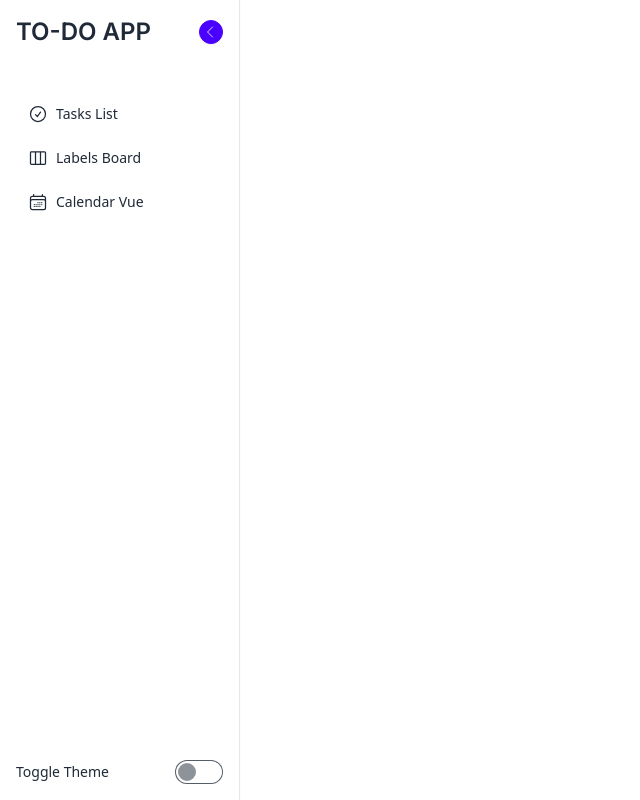
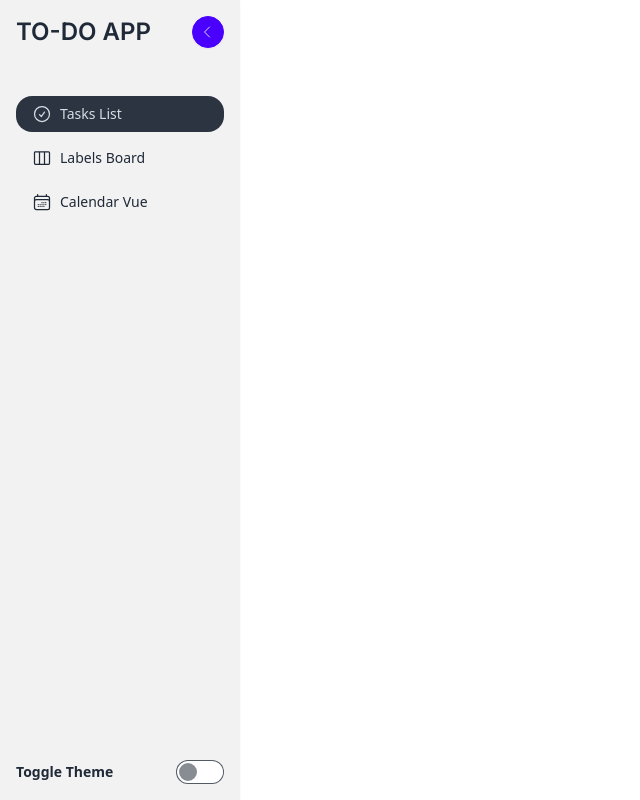
Before and after one commit to AurelieESEO/todo_react_project, a React (Vite) app in the folder todo_react_project/: page / in a window 1280 px wide. Shown: the whole page, without its empty margins (0-640 px from the left). Built offline with nearby package versions, Linux system fonts and the light colour scheme.

Commit message:
sidebar can retract

```diff
--- a/todo_react_project/src/App.tsx
+++ b/todo_react_project/src/App.tsx
@@ -4,7 +4,7 @@ import Sidebar from "./components/Sidebar.tsx";
 function App() {
 
   return (
-		<main data-theme="light" className="h-full">
+		<main data-theme="darcula" className="h-full bg-base-100">
 				<Sidebar></Sidebar>
 		</main>
   )
--- a/todo_react_project/src/components/Sidebar.tsx
+++ b/todo_react_project/src/components/Sidebar.tsx
@@ -1,41 +1,52 @@
 import {
 	CalendarDaysIcon,
 	CheckCircleIcon,
-  ChevronLeftIcon,
+	ChevronLeftIcon, ChevronRightIcon,
 	ViewColumnsIcon
 } from "@heroicons/react/24/outline";
-import React from "react";
+import React, {useState} from "react";
 import SidebarItem from "./SidebarItem.tsx";
 
 const Sidebar: React.FC = () => {
+	const [short, setShort] = useState(false);
+
+	const toggleShort = () => {
+		setShort(!short);
+	};
+
 	const characteristics = [
-    {icon: CheckCircleIcon, text: "Tasks List", active: true},
-    {icon: ViewColumnsIcon, text: "Labels Board", active: false},
-    {icon: CalendarDaysIcon, text: "Calendar Vue", active: false}
-    // Add more items as needed
+		{icon: CheckCircleIcon, text: "Tasks List", active: true, short: short},
+		{icon: ViewColumnsIcon, text: "Labels Board", active: false, short: short},
+		{icon: CalendarDaysIcon, text: "Calendar Vue", active: false, short: short}
 	];
 
+
 	return (
-      <aside className="h-screen">
-        <nav className="h-full w-60 flex flex-col border-r shadow-sm">
-          <div className="p-4 pb-2 flex justify-between items-center">
+		<aside className={`h-screen ${short ? 'w-20' : 'w-60'}`}>
+			<nav
+				className={`bg-base-200 h-full flex flex-col border-accent-content shadow-sm`}>
+				<div className={`p-4 pb-2 flex ${short ? 'justify-center' : 'justify-between'} items-center`}>
+					{short ?
+						null :
 						<h1 className="font-body uppercase font-semibold text-2xl ">
 							To-Do App
 						</h1>
-            <button
-                className="btn btn-primary btn-xs btn-circle flex justify-center items-left pr-0.5">
-              <ChevronLeftIcon className="h-4 w-4"/>
+					}
+					<button onClick={toggleShort}
+					        className={`btn btn-primary btn-sm btn-circle flex justify-center items-left ${short ? 'pl-0.5' : 'pr-0.5'}`}>
+						{short ? <ChevronRightIcon className="h-4 w-4"/> :
+							<ChevronLeftIcon className="h-4 w-4"/>}
 					</button>
 				</div>
 				<div className="h-full flex flex-col justify-between">
-            <ul className="menu flex flex-col px-3 gap-2 mt-8">
+					<ul className="menu px-4 gap-2 mt-8">
 						{/* Map over each characteristic and render a SidebarItem for each */}
 						{characteristics.map((characteristic, index) => (
 							<SidebarItem key={index} {...characteristic} />
 						))}
 					</ul>
 					<div className="p-4 pt-2 flex justify-between items-center">
-              <span className="text-sm">Toggle Theme</span>
+						{short ? null : <span className="text-sm font-semibold">Toggle Theme</span>}
 						<input type="checkbox" value="synthwave"
 						       className="toggle controller-theme"/>
 					</div>
--- a/todo_react_project/src/components/SidebarItem.tsx
+++ b/todo_react_project/src/components/SidebarItem.tsx
@@ -3,30 +3,32 @@ import React from "react";
 type Icon = React.ForwardRefExoticComponent<React.PropsWithoutRef<React.SVGProps<SVGSVGElement>>>;
 
 interface Props {
-  icon: Icon;
-  text: string;
-  active?: boolean;
-  alert?: boolean;
+	icon: Icon;
+	text: string;
+	active?: boolean;
+	short?: boolean;
 }
 
 const SidebarItem: React.FC<Props> = (props) => {
-  const {icon: Icon, text, active} = props;
+	const { icon: Icon, text, active, short } = props;
 
-  return (
-      <li>
-        {active ? (
-            <div>
-              <Icon className="h-5 w-5"/>
-              <span>{text}</span>
-            </div>
-        ) : (
-            <div>
-              <Icon className="h-5 w-5"/>
-              <span>{text}</span>
-            </div>
-        )}
-      </li>
-  );
+	let content;
+	if (short) {
+		content = (
+			<a className={`tooltip tooltip-right rounded-box ${active ? 'active' : ''}`}
+			   data-tip={text}>
+				<Icon className="h-5 w-5"/>
+			</a>
+		);
+	} else {
+		content = (
+			<a className={`rounded-box ${active ? 'active' :''}`}>
+				<Icon className="h-5 w-5" />
+				{text}
+			</a>
+		);
+	}
+	return <li>{content}</li>;
 };
 
 
```
Lines whose indentation alone changed are shown as unchanged.
